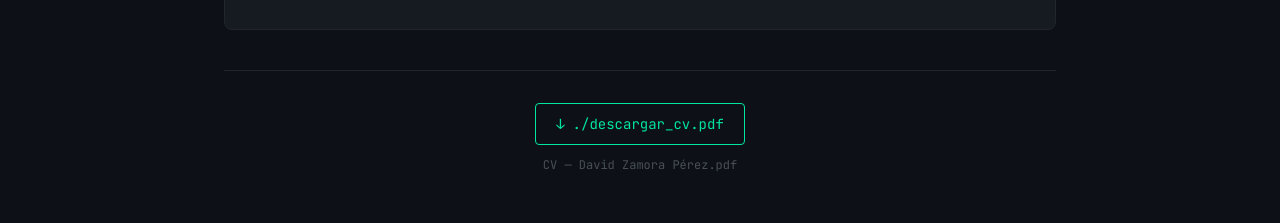
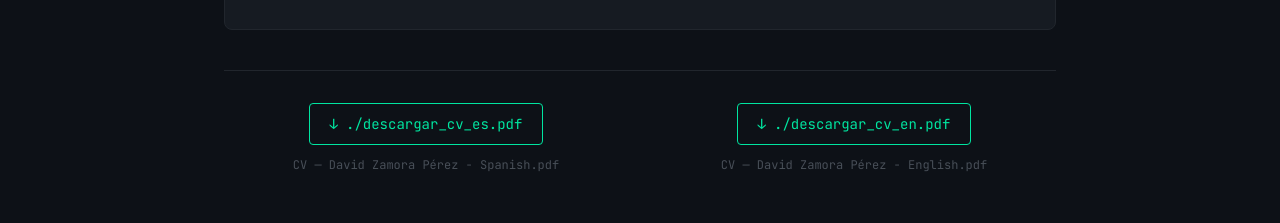
Before and after one commit to DavidZam0ra/dzamora-portfolio, a Next.js app in the folder web/: page / in a window 1280 px wide. Shown: the part 1343-1566 px from the top of the page. Built offline with nearby package versions, Linux system fonts and the light colour scheme; no server answers.

Commit message:
Feature | New CVs and new fix sidebar

```diff
--- a/web/app/globals.css
+++ b/web/app/globals.css
@@ -27,10 +27,14 @@
 }
 
 html {
+  height: 100%;
+  overflow-y: auto;
   scroll-behavior: smooth;
+  scroll-snap-type: y proximity;
 }
 
 body {
+  min-height: 100%;
   background-color: var(--bg);
   color: var(--text-primary);
   font-family: var(--font-inter), sans-serif;
@@ -64,6 +68,11 @@ a {
   color: var(--accent);
 }
 
+/* Scroll snap — top-level page sections only */
+section:is(#inicio, #cv, #stack, #proyectos) {
+  scroll-snap-align: start;
+}
+
 /* Dot grid background utility */
 .bg-dot-grid {
   background-image: radial-gradient(circle, #21262d 1px, transparent 1px);
--- a/web/app/layout.tsx
+++ b/web/app/layout.tsx
@@ -17,10 +17,10 @@ const jetbrainsMono = JetBrains_Mono({
 });
 
 export const metadata: Metadata = {
-  title: 'David Zamora Pérez — Backend Developer',
+  title: 'David Zamora Pérez — Full Stack Developer',
   description:
-    'Portfolio de David Zamora Pérez, Backend Developer especializado en Node.js & TypeScript · Hexagonal Architecture + DDD',
-  keywords: ['backend', 'nodejs', 'typescript', 'hexagonal architecture', 'ddd'],
+    'Portfolio de David Zamora Pérez, Full Stack Developer especializado en Node.js & TypeScript · Hexagonal Architecture + DDD',
+  keywords: ['full stack', 'backend', 'frontend', 'nodejs', 'typescript', 'hexagonal architecture', 'ddd'],
   icons: {
     icon: '/logo.png',
   },
--- a/web/app/page.tsx
+++ b/web/app/page.tsx
@@ -159,16 +159,32 @@ export default async function HomePage() {
           )}
 
           {/* Descargar CV */}
-          <div className="mt-10 flex flex-col items-center gap-3 border-t border-border pt-8">
+          <div className="mt-10 border-t border-border pt-8">
+            <div className="grid gap-6 md:grid-cols-2">
+              <div className="flex flex-col items-center gap-3">
                 <a
-              href="/CV - David Zamora Pérez.pdf"
+                  href="/CV-ES-David Zamora Pérez.pdf"
                   download
                   className="flex items-center gap-2 rounded border border-accent px-5 py-2.5 font-mono text-sm text-accent transition-all duration-200 hover:bg-accent hover:text-bg"
                 >
                   <span>↓</span>
-              <span>./descargar_cv.pdf</span>
+                  <span>./descargar_cv_es.pdf</span>
                 </a>
-            <span className="font-mono text-xs text-text-muted">CV — David Zamora Pérez.pdf</span>
+                <span className="font-mono text-xs text-text-muted">CV — David Zamora Pérez - Spanish.pdf</span>
+              </div>
+
+              <div className="flex flex-col items-center gap-3">
+                <a
+                  href="/CV-EN-David Zamora Pérez.pdf"
+                  download
+                  className="flex items-center gap-2 rounded border border-accent px-5 py-2.5 font-mono text-sm text-accent transition-all duration-200 hover:bg-accent hover:text-bg"
+                >
+                  <span>↓</span>
+                  <span>./descargar_cv_en.pdf</span>
+                </a>
+                <span className="font-mono text-xs text-text-muted">CV — David Zamora Pérez - English.pdf</span>
+              </div>
+            </div>
           </div>
         </div>
       </section>
@@ -213,7 +229,7 @@ export default async function HomePage() {
       {/* ══════════════════════════════════════════════
           § 4 — PROYECTOS
       ══════════════════════════════════════════════ */}
-      <section id="proyectos" className="scroll-mt-14 border-t border-border">
+      <section id="proyectos" className="scroll-mt-14 min-h-screen border-t border-border">
         <div className="mx-auto max-w-4xl px-4 pb-32 pt-24 md:px-8">
           <div className="mb-2 font-mono text-sm text-accent">
             $ ls ./projects --featured
--- a/web/app/sobre_mi/page.tsx
+++ b/web/app/sobre_mi/page.tsx
@@ -21,10 +21,10 @@ async function getProfile(): Promise<Profile | null> {
 
 const FALLBACK: Profile = {
   name: 'David Zamora Pérez',
-  role: 'Backend Developer · Node.js & TypeScript',
+  role: 'Software Developer · Node.js & TypeScript',
   focus: 'Hexagonal Architecture + DDD + AI-Enhanced Dev',
   location: 'Valencia, España',
-  bio: 'Soy desarrollador Backend especializado en el ecosistema de Node.js y TypeScript. En los últimos años me he enfocado en construir sistemas donde la fiabilidad del dato es crítica, pasando de crear paneles de métricas complejos en mi etapa de Reports a gestionar microservicios de facturación internacional en mi rol actual. Me apasiona trabajar con Arquitectura Hexagonal y DDD porque creo que el código debe ser escalable y fácil de mantener. Además, soy un adoptante entusiasta de la IA, integrándola en mi día a día para ser más eficiente y asegurar la calidad del software que entrego.',
+  bio: 'Desarrollador Fullstack con más de 4 años en el sector. Especializado en Backend y centrado en construir sistemas escalables con Node.js (TS/JS) y arquitecturas sólidas como Hexagonal y DDD. Me motiva el aprendizaje constante y actualmente aprovecho las herramientas de IA para optimizar mis flujos de desarrollo y mantenerme a la vanguardia de las soluciones técnicas actuales.',
   email: 'david@example.com',
   github: 'https://github.com/DavidZam0ra',
   linkedin: 'https://linkedin.com/in/david-zamora-perez',
```
Also changed, not shown: 2 other files (tests, documents, lock files or other folders). Lines whose indentation alone changed are shown as unchanged.
